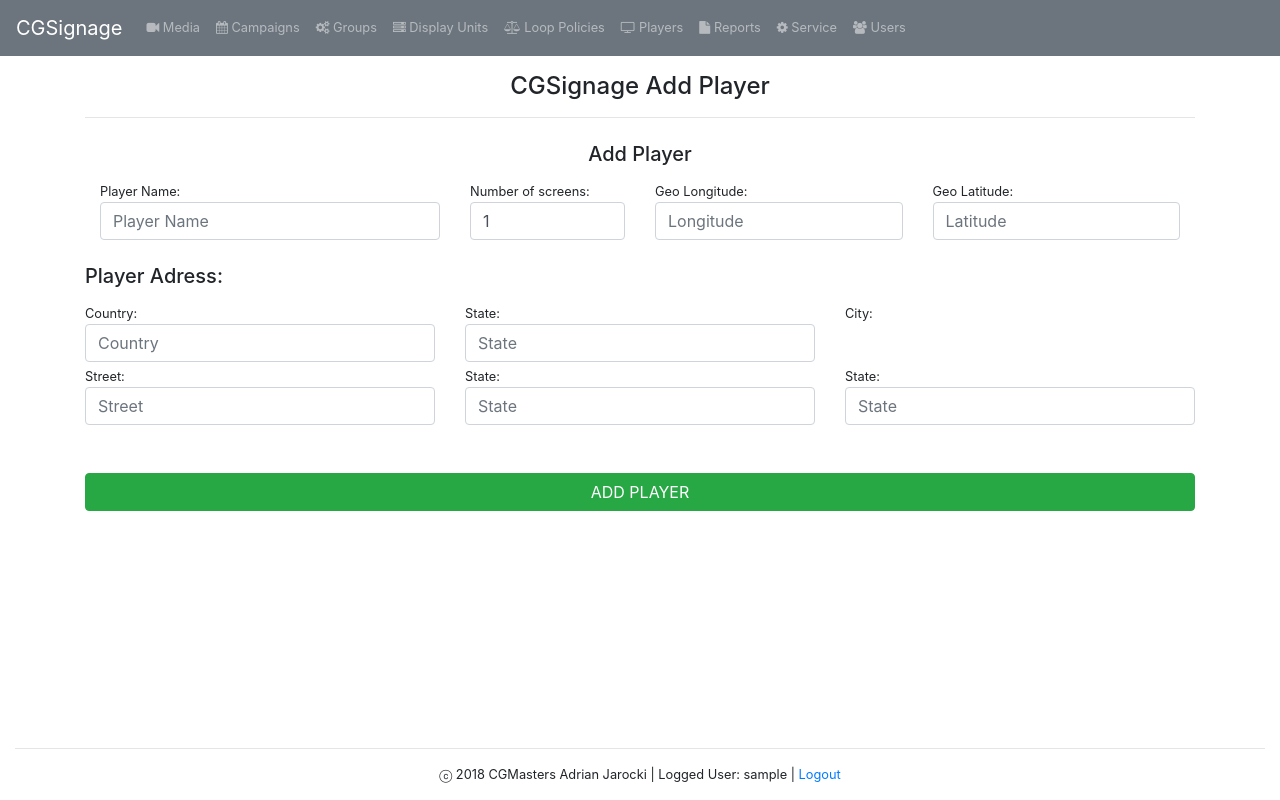
After one commit to PythonRobak/CGSignage, a Django app: page /add-player in a window 1280 px wide. The commit adds this page. Run offline with Django 3.2, Linux system fonts and the light colour scheme; the visitor is signed in with stand-in values (Sample User, id 1); some libraries are stand-ins or nearby versions.

Commit message:
work in progress

```diff
--- a/aplikacja_koncowa_v4/urls.py
+++ b/aplikacja_koncowa_v4/urls.py
@@ -29,7 +29,7 @@ from api import router
 
 from webadminpanel.views import LoginUserView, LogoutUserView, AddUserView, LoggedInView, UsersView, MediaView, \
     AddMediaView, EditMediaView, DeleteMediaView, GroupView, AddGroupView, EditGroupView, GroupDetailsView, \
-    DeleteGroupView
+    DeleteGroupView, PlayerView, AddPlayerView
 
 urlpatterns = [
     path('admin/', admin.site.urls),
@@ -51,6 +51,9 @@ urlpatterns = [
     re_path(r'^edit-group/(?P<group_id>(\d)+)$', EditGroupView.as_view(), name="edit-group"),
     re_path(r'^delete-group/(?P<group_id>(\d)+)$', DeleteGroupView.as_view(), name="delete-group"),
 
+    url(r'^player$', PlayerView.as_view(), name="player"),
+    url(r'^add-player$', AddPlayerView.as_view(), name="add-player"),
+
     url(r'^api-auth/', include('rest_framework.urls', namespace='rest_framework')),
     url(r'^api/users/', include(router.urls)),
 
--- /dev/null
+++ b/templates/webadminpanel/add-player.html
@@ -0,0 +1,107 @@
+{% extends "base.html" %}
+{% load widget_tweaks %}
+{% block title %}
+{% endblock %}
+
+{% block content %}
+
+    {% if user.is_authenticated %}
+        <div class="row">
+            <div class="col-md-12 text-center my-auto">
+                <h4 class="mt-5 mb-3 pt-4">CGSignage Add Player</h4>
+                <hr class="mt-2 mb-4">
+            </div>
+        </div>
+        <form method="post">
+        <div class="row">
+
+                {% csrf_token %}
+                <div class="col-md-12">
+                    <h5 class="card-title text-center">Add Player</h5>
+
+                        <div class="col-md-4 text-left float-left">
+                            <span class="small">Player Name: </span>
+                            {{ form.name|add_class:"form-control"|attr:"placeholder:Player Name" }}
+                        </div>
+                        <div class="col-md-2 text-left float-left">
+                            <span class="small">Number of screens: </span>
+                            {{ form.number_of_screens|add_class:"form-control"|attr:"placeholder:Number of screens" }}
+                        </div>
+                        <div class="col-md-3 text-left float-left">
+                            <span class="small">Geo Longitude: </span>
+                            {{ form.geo_longitude|add_class:"form-control small"|attr:"placeholder:Longitude" }}
+                        </div>
+                        <div class="col-md-3 text-left float-left">
+                            <span class="small">Geo Latitude: </span>
+                            {{ form.geo_latitude|add_class:"form-control small"|attr:"placeholder:Latitude" }}
+                        </div>
+
+
+
+
+                </div>
+        </div>
+        <div class="row">
+            <div class="col-md-12">
+                <h5 class="card-title text-left mt-4">Player Adress:</h5>
+            </div>
+            <div class="col-md-4 text-left float-left">
+                <span class="small">Country: </span>
+                {{ form.country|add_class:"form-control small"|attr:"placeholder:Country" }}
+            </div>
+            <div class="col-md-4 text-left float-left">
+                <span class="small">State: </span>
+                {{ form.state|add_class:"form-control small"|attr:"placeholder:State" }}
+            </div>
+            <div class="col-md-4 text-left float-left">
+                <span class="small">City: </span>
+                {{ form.city|add_class:"form-control small"|attr:"placeholder:City" }}
+            </div>
+
+        </div>
+        <div class="row">
+            <div class="col-md-12">
+
+            </div>
+            <div class="col-md-4 text-left float-left">
+                <span class="small">Street: </span>
+                {{ form.street|add_class:"form-control small"|attr:"placeholder:Street" }}
+            </div>
+            <div class="col-md-4 text-left float-left">
+                <span class="small">State: </span>
+                {{ form.state|add_class:"form-control small"|attr:"placeholder:State" }}
+            </div>
+            <div class="col-md-4 text-left float-left">
+                <span class="small">State: </span>
+                {{ form.state|add_class:"form-control small"|attr:"placeholder:State" }}
+            </div>
+
+        </div>
+        <button class="btn mt-5 mb-4 btn-success btn-block text-uppercase" type="submit">Add Player</button>
+        </form>
+
+{#            name = models.CharField(max_length=256)#}
+{#    description = models.TextField()#}
+{#    number_of_screens = models.IntegerField(default=1)#}
+{#    geo_longitude = models.FloatField()#}
+{#    geo_latitude = models.FloatField()#}
+{#    country = models.CharField(max_length=50)#}
+{#    state = models.CharField(max_length=50)#}
+{#    street = models.CharField(max_length=150)#}
+{#    street_number = models.CharField(max_length=20)#}
+{#    building_number = models.CharField(max_length=50)#}
+{#    date_added = models.DateTimeField(auto_now_add=True, blank=True)#}
+{#    added_by = models.ForeignKey(User, on_delete=models.CASCADE)#}
+{#    last_edit = models.DateTimeField(auto_now=True, blank=True)#}
+{#    status = models.IntegerField(choices=PLAYER_STATUS)#}
+{#    groups = models.ManyToManyField(Group, blank=True)#}
+
+
+
+    {% else %}
+
+
+
+    {% endif %}
+
+{% endblock %}
--- a/templates/webadminpanel/navigation.html
+++ b/templates/webadminpanel/navigation.html
@@ -11,7 +11,7 @@
             <li class="nav-item"><a class="nav-link" href="/group"><i class="fa fa-cogs"></i> Groups</a> </li>
             <li class="nav-item"><a class="nav-link" href="/display-units"><i class="fa fa-server"></i> Display Units</a> </li>
             <li class="nav-item"><a class="nav-link" href="/loop-policies"><i class="fa fa-balance-scale"></i> Loop Policies</a> </li>
-            <li class="nav-item"><a class="nav-link" href="/players"><i class="fa fa-tv"></i> Players</a> </li>
+            <li class="nav-item"><a class="nav-link" href="/player"><i class="fa fa-tv"></i> Players</a> </li>
             <li class="nav-item"><a class="nav-link" href="/reports"><i class="fa fa-file"></i> Reports</a> </li>
             <li class="nav-item"><a class="nav-link" href="/service"><i class="fa fa-cog"></i> Service</a> </li>
             <li class="nav-item"><a class="nav-link" href="/users"><i class="fa fa-users"></i> Users</a> </li>
--- a/webadminpanel/forms.py
+++ b/webadminpanel/forms.py
@@ -2,7 +2,7 @@ from django import forms
 from django.contrib.auth.models import User
 from django.core.exceptions import ValidationError, ObjectDoesNotExist
 
-from webadminpanel.models import Media, Group
+from webadminpanel.models import Media, Group, Player
 
 
 def login_validator(value):
@@ -43,3 +43,11 @@ class AddGroupForm(forms.ModelForm):
     class Meta:
         model = Group
         fields = ['name', 'description']
+
+
+class AddPlayerForm(forms.ModelForm):
+
+    class Meta:
+        model = Player
+        fields = ['name', 'description', 'number_of_screens', 'geo_longitude', 'geo_latitude', 'country', 'state',
+                  'street', 'street_number', 'building_number', 'status', 'groups']
--- a/webadminpanel/views.py
+++ b/webadminpanel/views.py
@@ -8,8 +8,8 @@ from datetime import datetime
 
 # Create your views here.
 
-from webadminpanel.forms import LoginForm, AddUserForm, AddMediaForm, AddGroupForm
-from webadminpanel.models import Media, User, Group
+from webadminpanel.forms import LoginForm, AddUserForm, AddMediaForm, AddGroupForm, AddPlayerForm
+from webadminpanel.models import Media, User, Group, Player
 
 
 class LoginUserView(View):
@@ -267,3 +267,18 @@ class DeleteGroupView(View):
         group = Group.objects.get(pk=group_id)
         group.delete()
         return redirect('group')
+
+
+class PlayerView(View):
+    def get(self, request):
+        players = Player.objects.all()
+        ctx = {
+            'players': players
+        }
+        return render(request, 'webadminpanel/player.html', ctx)
+
+
+class AddPlayerView(View):
+    def get(self, request):
+        form = AddPlayerForm()
+        return render(request, 'webadminpanel/add-player.html', {'form': form})
```
Also changed, not shown: templates/webadminpanel/player.html (added, +71 -0 lines).
